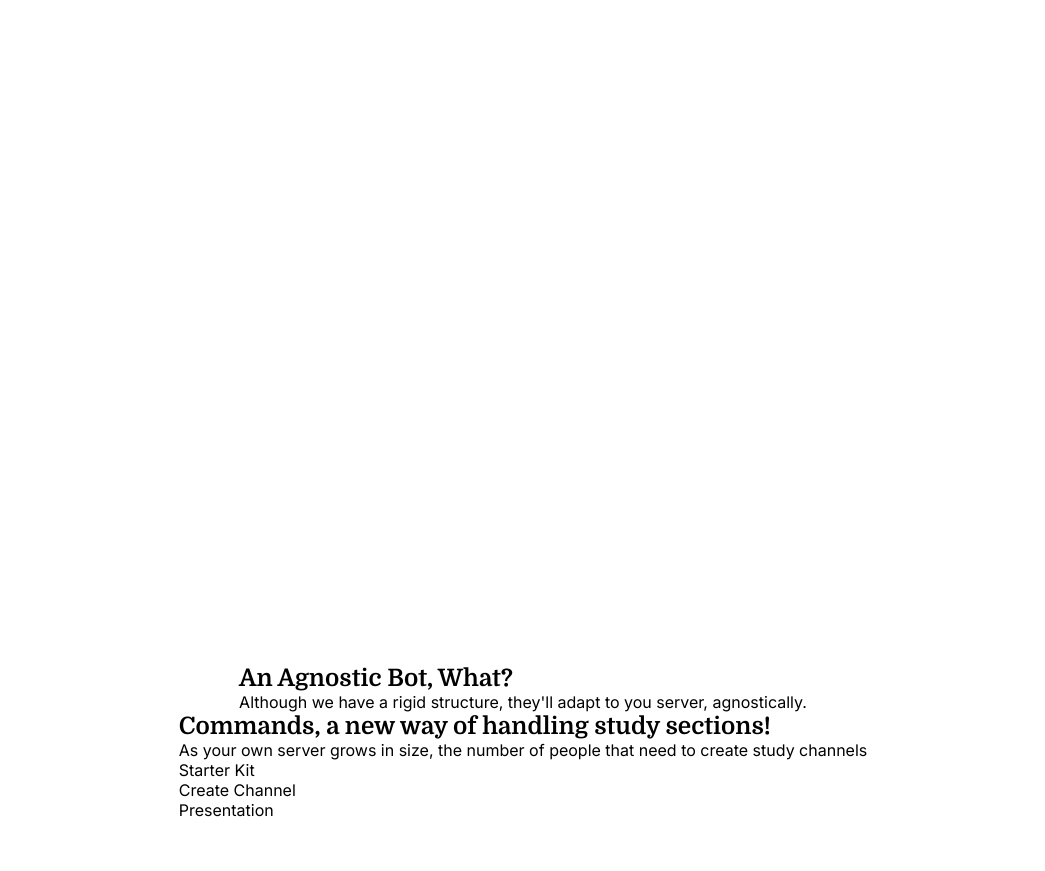
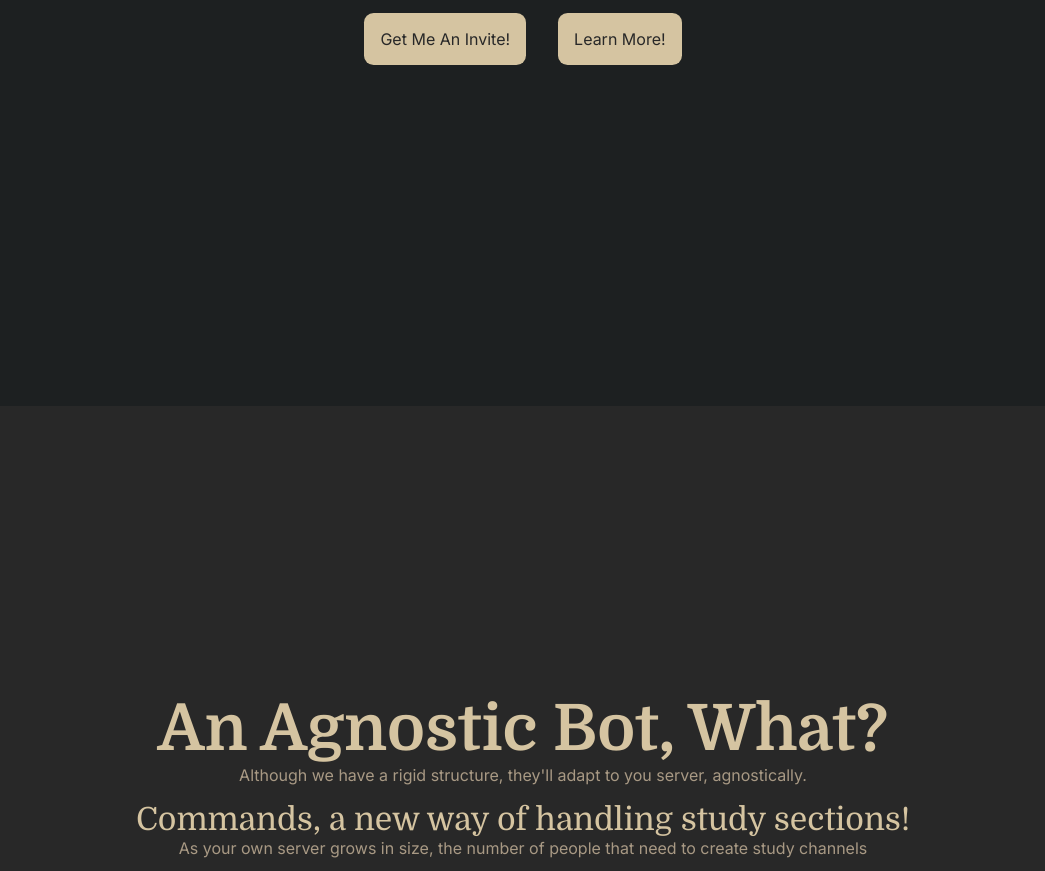
Before and after one commit to codedbygabriel/Serverless-Bot, a plain HTML site: page Page/index.html in a window 1280 px wide. Shown: the part 458-1329 px from the top of the page, without its empty margins (117-1162 px from the left). Drawn offline with Linux system fonts and the light colour scheme.

Commit message:
feat: colorscheme, fonts, and flex structure

```diff
--- a/Page/source/css/main.css
+++ b/Page/source/css/main.css
@@ -1,10 +1,21 @@
 @import url('https://fonts.googleapis.com/css2?family=Domine:wght@400..700&family=Inter:ital,opsz,wght@0,14..32,100..900;1,14..32,100..900&display=swap');
+
+:root {
+    --bg: #282828;
+    --bg1: #1d2021;
+    --bg0_s: #32302f;
+    --fg: #d5c4a1;
+    --gray:#a89984;
+    --bg2: #504945;
+
+}
 
 * {
     font-family: 'Inter';
 
     margin: 0; padding:  0; border: none;
     list-style-type: none;
+    scroll-behavior: smooth;
 }
 
 h1,
@@ -15,6 +26,13 @@ h5 {
     font-family: 'Domine', 'Inter', 'Serif';
 }
 
+body {
+    background-color: var(--bg1);
+    color: var(--fg);
+}
+.odd-page {
+    background-color: var(--bg);
+}
 .container {
     height: 100vh;
 
@@ -23,4 +41,64 @@ h5 {
 
     justify-content: center;
     align-items: center;
+
+    padding: 2rem;
+    gap: 1rem;
+
+    margin: 0 auto;
+    max-width: 1024px;
 }
+
+.header-container {
+    display: flex;
+    flex-flow: column wrap;
+
+    align-items: center;
+    justify-content: center;
+}
+
+.header-title {
+    font-size: 4rem;
+}
+.sub-header-title {
+    font-size: 2rem;
+    font-weight: 400;
+}
+.header-title,
+.sub-header-title {
+    text-align: center;
+}
+
+.page-buttons {
+    display: flex;
+    flex-flow: row nowrap;
+    gap: 2rem;
+}
+
+.page-button {
+    font-size: 1rem;
+
+    padding: 1rem;
+    border-radius: .6rem;
+    background-color: var(--fg);
+}
+
+.page-button > a:any-link, a, a:visited {
+    text-decoration: none;
+    color: var(--bg)
+}
+
+.header-description {
+    max-width: 768px;
+
+    color: var(--gray);
+    text-align: justify;
+}
+
+.command-summary {
+    margin-top: 1rem;
+    padding-bottom:0.2rem;
+
+    list-style-type: circle;
+    border-bottom: 3px solid var(--bg2);
+}
```
